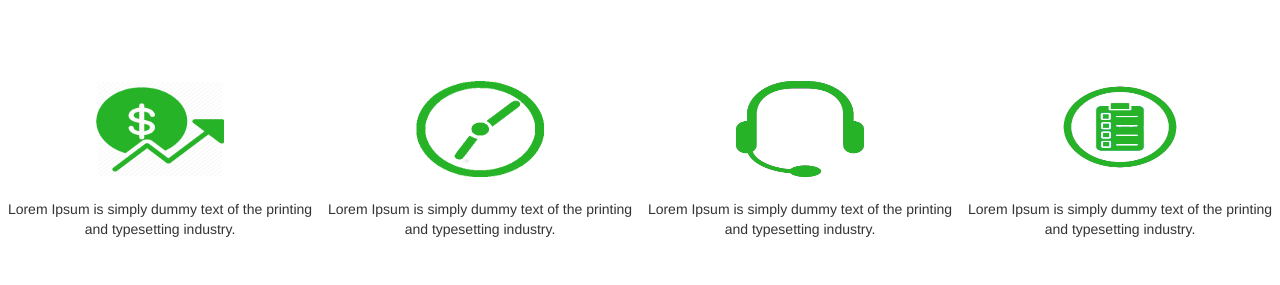
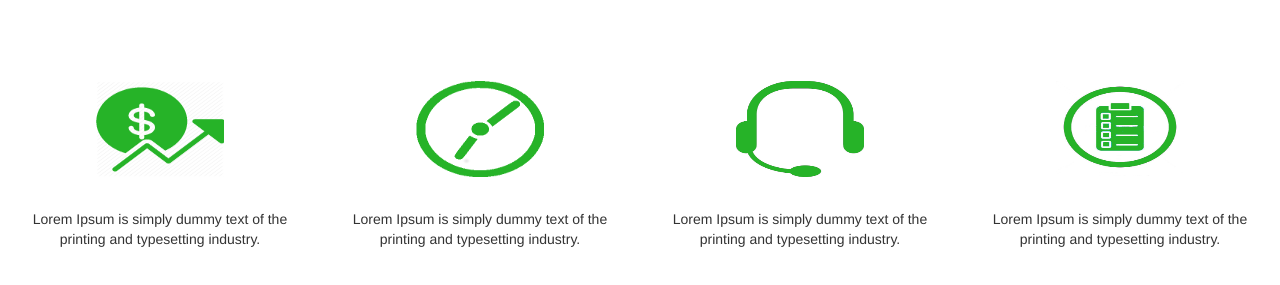
Before and after one commit to haysbc01/inventory, a plain HTML site: page html/index.html in a window 1280 px wide. Shown: the part 511-796 px from the top of the page. Drawn offline with nearby package versions, Linux system fonts and the light colour scheme.

Commit message:
added css for p tag on home page

```diff
--- a/main.css
+++ b/main.css
@@ -60,7 +60,8 @@ li>a {
   text-align: center;
 }
 
-.homeDiv {
+.homeDiv > p {
+  padding: 10px;
 }
 
 .jumbotron{
```
